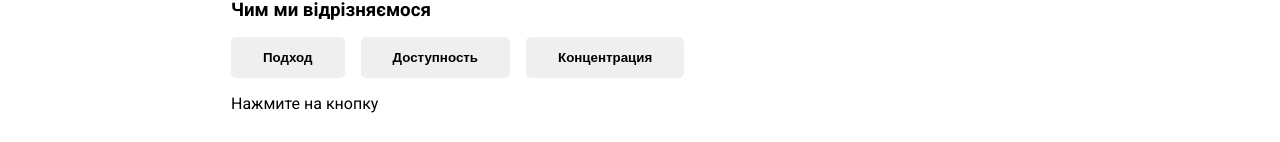
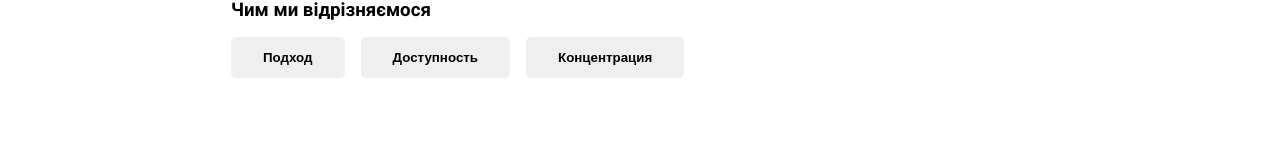
Before and after one commit to spezdmtest/react_basic_course, a React (Vite) app: page / in a window 1280 px wide. Shown: the part 721-863 px from the top of the page. Built offline with nearby package versions, Linux system fonts and the light colour scheme.

Commit message:
add  differences

```diff
--- a/src/App.jsx
+++ b/src/App.jsx
@@ -1,5 +1,5 @@
 import Header from "./components/Header";
-import { ways } from "./data";
+import { ways, differences } from "./data";
 import WayToTeach from "./components/WayToTeach";
 import Button from "./components/Button/Button";
 import { useState } from "react";
@@ -7,10 +7,10 @@ import { useState } from "react";
 export default function App() {
   const [content, setContent] = useState("Нажмите на кнопку")
   // let content = "Нажми на кнопку";
-  console.log("App Component Render");
+  // console.log("App Component Render");
 
   function handleClick(type) {
-    console.log("button clickted", type);
+    // console.log("button clickted", type);
     setContent(type);
     // content = type;
   }
@@ -34,7 +34,7 @@ export default function App() {
           <Button onClick={() => handleClick("way")}>Подход</Button>
           <Button onClick={() => handleClick("easy")}>Доступность</Button>
           <Button onClick={() => handleClick("program")}>Концентрация</Button>
-          <p>{content}</p>
+          <p>{differences[content]}</p>
         </section>
       </main>
     </div>
--- a/src/components/button/Button.jsx
+++ b/src/components/button/Button.jsx
@@ -4,7 +4,7 @@ import "./Button.css";
 //   return <button className="button">{text}</button>;
 // }
 export default function Button({ children, onClick }) {
-  console.log("Botton Component Render");
+  // console.log("Botton Component Render");
   return (
     <button
       className="button"
```
